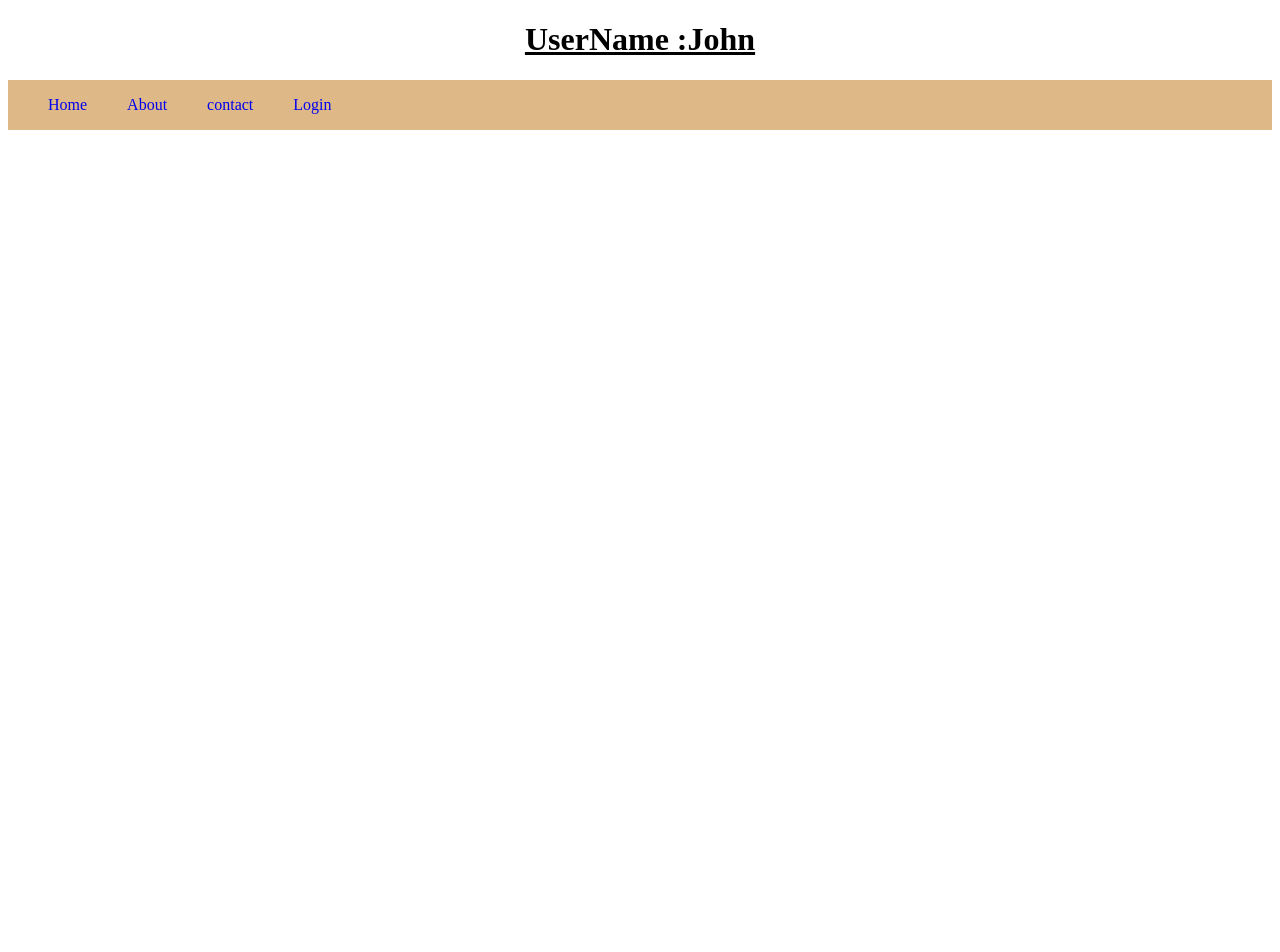
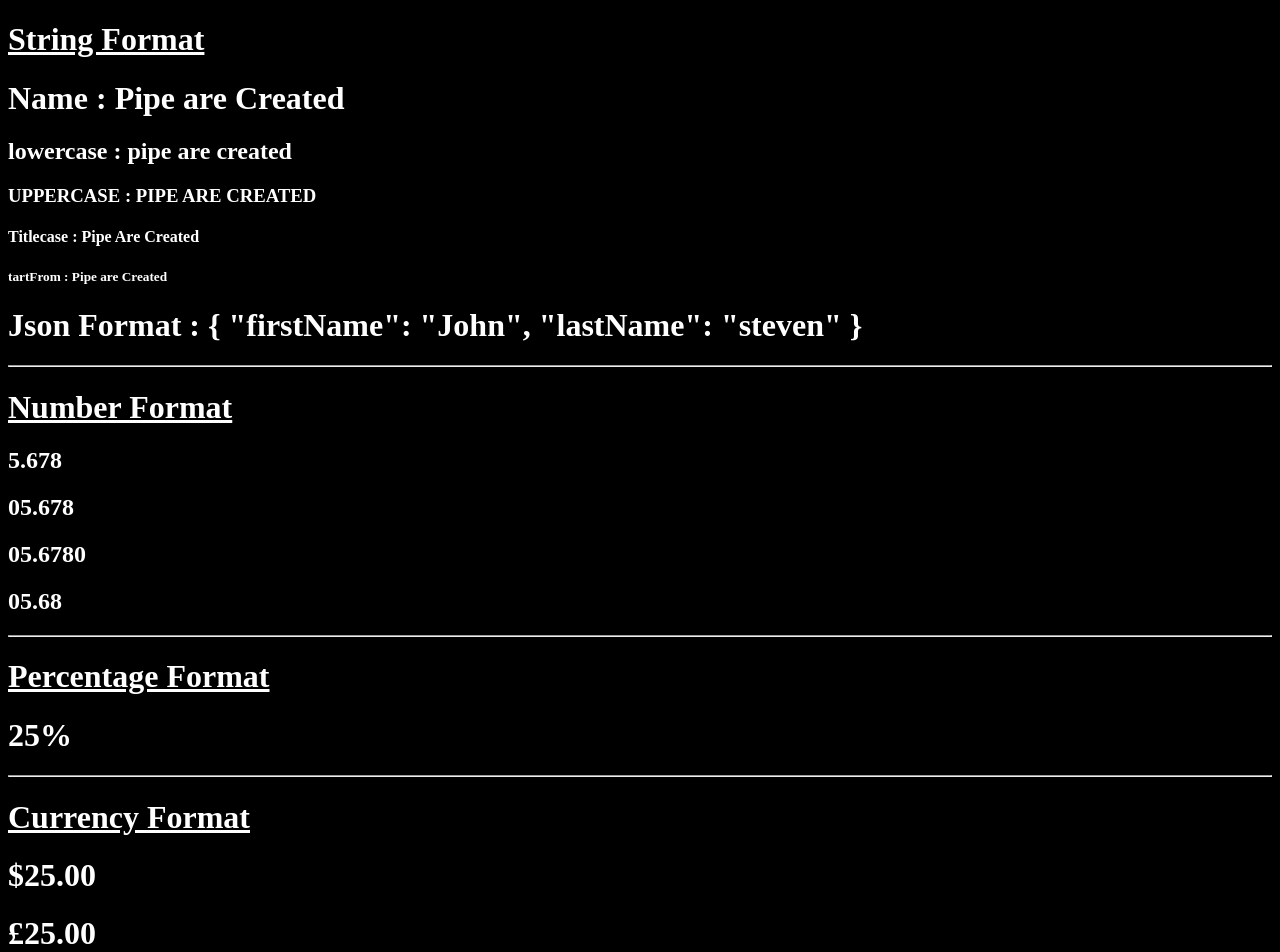
Before and after one commit to NehaVelmurugan/todolist, an Angular app: page / in a window 1280 px wide. Shown: the top 952 px of the page. Before the commit the page ends 800 px from the top, so only its background shows below. Built offline with nearby package versions, Linux system fonts and the light colour scheme.

Commit message:
Built_In_pipes

```diff
--- a/src/app/app.component.html
+++ b/src/app/app.component.html
@@ -1,7 +1,9 @@
-<h1><u>{{"UserName :" + name}}</u></h1>
-<app-project (navSelector)="navMessage = $event" [navData]="navList"></app-project>
+<!-- <h1><u>{{"UserName :" + name}}</u></h1> -->
+<!-- <app-project (navSelector)="navMessage = $event" [navData]="navList"></app-project> -->
 
 
 <!-- <app-product></app-product> -->
-<h3>{{navMessage}}</h3>
+<!-- <h3>{{navMessage}}</h3> -->
 <!-- <app-one-way-binding (childName)="nameOfChild = $event"></app-one-way-binding> -->
+
+<app-pipes></app-pipes>
--- a/src/app/app.module.ts
+++ b/src/app/app.module.ts
@@ -6,13 +6,15 @@ import { AppComponent } from './app.component';
 import { ProductComponent } from './product/product/product.component';
 import { OneWayBindingComponent } from './one-way-binding/one-way-binding.component';
 import { ProjectComponent } from './project/project.component';
+import { PipesComponent } from './pipes/pipes.component';
 
 @NgModule({
   declarations: [
     AppComponent,
     ProductComponent,
     OneWayBindingComponent,
-    ProjectComponent
+    ProjectComponent,
+    PipesComponent
   ],
   imports: [
     BrowserModule,
--- /dev/null
+++ b/src/app/pipes/pipes.component.html
@@ -0,0 +1,52 @@
+<!--------String --------->
+<h1><u>String Format</u></h1>
+<h1>{{" Name : " + title }}</h1> <!-- Real Name -->
+<h2>{{" LowerCase : " + title | lowercase }}</h2> <!-- string is converted into lowerCase -->
+<h3>{{" upperCase : " + title | uppercase }}</h3> <!-- string is converted into upperCase -->
+<h4>{{" titleCase : " + title | titlecase }}</h4> <!-- string is converted into titleCase -->
+<h5>{{" startFrom : " + title | slice:2 }}</h5> <!-- string is selected from and to where to where.. -->
+<h1>{{" Json Format : " + (personalDetails | json) }}</h1> <!--- It is used to convert object into Json Format... -->
+<hr>
+
+
+<!---------Number------------>
+<h1><u>Number Format</u></h1>
+<h2>{{ 5.678 | number : '1.2-3'}}</h2>
+<h2>{{ 5.678 | number : '2.3-4'}}</h2>
+<h2>{{ 5.678 | number : '2.4-5'}}</h2>
+<h2>{{ 5.678 | number : '2.1-2'}}</h2>
+<hr>
+
+
+<!--------Percentage---------->
+<h1><u>Percentage Format</u></h1>
+<h1>{{0.25 | percent}}</h1><!--------It is used to convert into percentage---------->
+<hr>
+
+
+<!--------Currency-------->
+<h1><u>Currency Format</u></h1>
+<h1>{{25 | currency}}</h1><!---- It is used to display prices for product in Us---->
+<h1>{{25 | currency : 'GBP'}}</h1><!--GBP : Great Britain Pounds -->
+<h1>{{.25 | currency : 'EUR'}}</h1>
+<h1>{{100000000 | currency : 'INR'}}</h1>
+<hr>
+
+
+<!------ Date ------>
+<h1><u>Date Format</u></h1>
+    <!-- short Format -->
+    <h3>{{date}}</h3>
+    <h3>{{date | date : 'short'}}</h3>
+    <h3>{{date | date : 'shortDate'}}</h3>
+    <h3>{{date | date : 'shortTime'}}</h3>
+    <hr>
+    <!-- Medium Format -->
+    <h3>{{date | date : 'medium'}}</h3>
+    <h3>{{date | date : 'mediumDate'}}</h3>
+    <h3>{{date | date : 'mediumTime'}}</h3>
+    <hr>
+    <!-- Long Format -->
+    <h3>{{date | date: 'long'}}</h3>
+    <h3>{{date | date: 'longDate'}}</h3>
+    <h3>{{date | date : 'longTime'}}</h3>
--- /dev/null
+++ b/src/app/pipes/pipes.component.ts
@@ -0,0 +1,23 @@
+import { Component, OnInit } from '@angular/core';
+
+@Component({
+  selector: 'app-pipes',
+  templateUrl: './pipes.component.html',
+  styleUrls: ['./pipes.component.css']
+})
+export class PipesComponent implements OnInit {
+
+  public title ="Pipe are Created";
+  public name =" This is jaya";
+  public personalDetails ={
+    "firstName" : "John",
+    "lastName" : "steven"
+  }
+
+  public date = new Date();
+  constructor() { }
+
+  ngOnInit(): void {
+  }
+
+}
--- a/src/styles.css
+++ b/src/styles.css
@@ -1 +1,5 @@
 /* You can add global styles to this file, and also import other style files */
+body{
+    background-color: black;
+    color: white;
+}
```
Also changed, not shown: src/app/pipes/pipes.component.css (added), 1 other file (tests, documents, lock files or other folders).
